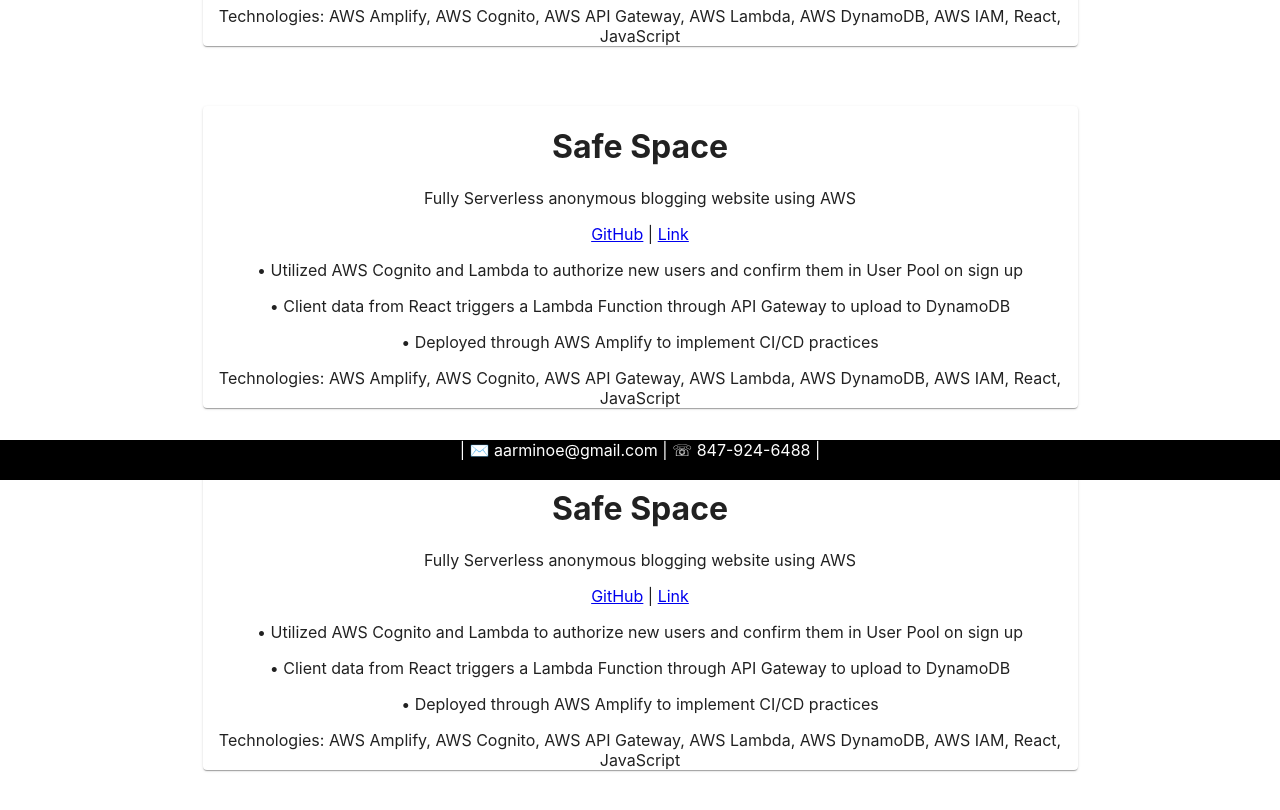
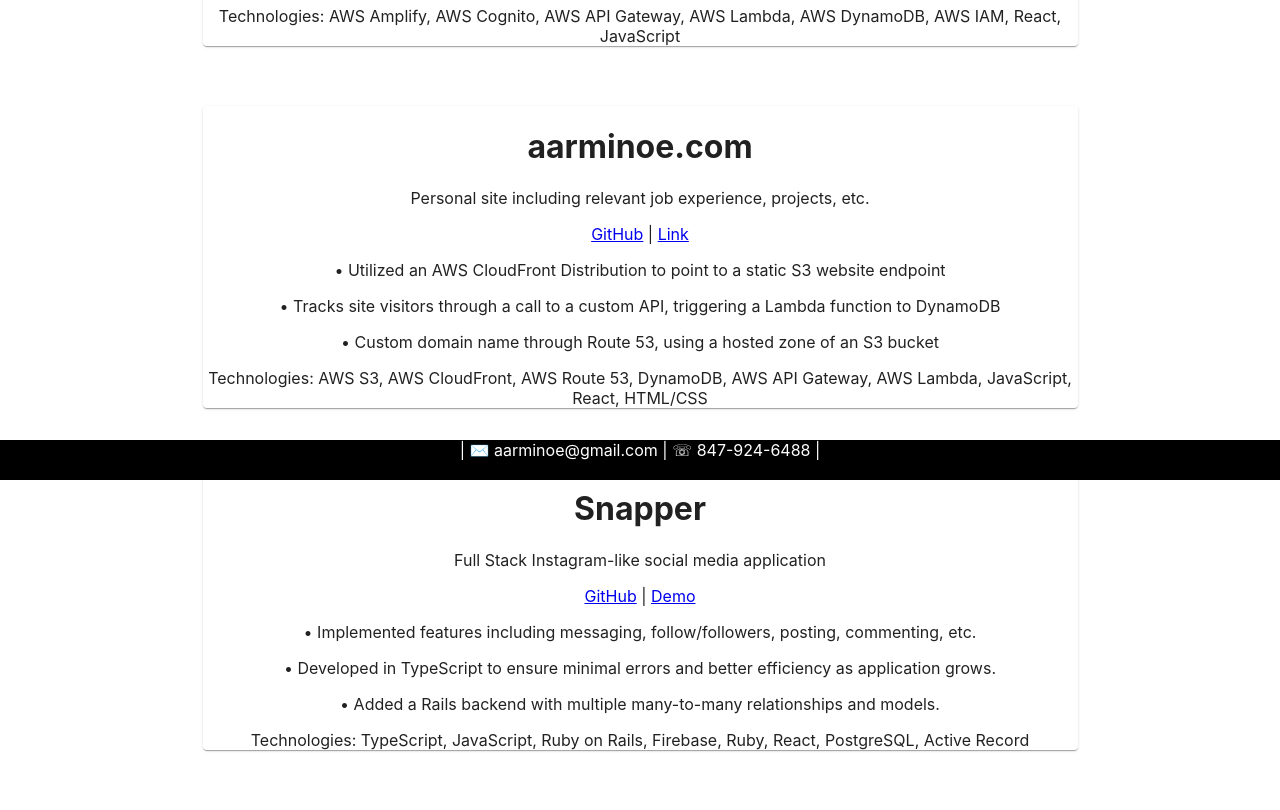
Before and after one commit to aarminoe/personal-site, a React (Create React App) app: page /projects in a window 1280 px wide. Shown: the part 320-1130 px from the top of the page. Built offline with nearby package versions, Linux system fonts and the light colour scheme; no server answers.

Commit message:
updated project info on projects page

```diff
--- a/src/App.css
+++ b/src/App.css
@@ -113,7 +113,12 @@
 .about-me-page{
   margin-top: -50px;
 }
+
 .navbar{
   margin-left: auto;
   margin-right: auto;
 }
+
+.projects-page{
+  margin-bottom: 150px;
+}
--- a/src/Projects.js
+++ b/src/Projects.js
@@ -4,7 +4,7 @@
 
 function Projects() {
     return(
-        <div>
+        <div className="projects-page">
             <Card className="single-project">
                 <h1>Safe Space</h1>
                 <p>Fully Serverless anonymous blogging website using AWS</p>
@@ -19,29 +19,30 @@
                 </div>
             </Card>
             <Card className="single-project">
-                <h1>Safe Space</h1>
-                <p>Fully Serverless anonymous blogging website using AWS</p>
-                <Link to='https://github.com/aarminoe/fully-serverless-app-aws'>GitHub</Link> | <Link to ='https://main.d2n54e2sdil7ey.amplifyapp.com/'>Link</Link>
+                <h1>aarminoe.com</h1>
+                <p>Personal site including relevant job experience, projects, etc.</p>
+                <Link to='https://github.com/aarminoe/personal-site'>GitHub</Link> | <Link to ='https://main.d2n54e2sdil7ey.amplifyapp.com/'>Link</Link>
                 <div>
                     <div>
-                        <p>• Utilized AWS Cognito and Lambda to authorize new users and confirm them in User Pool on sign up</p>
-                        <p>• Client data from React triggers a Lambda Function through API Gateway to upload to DynamoDB</p>
-                        <p>• Deployed through AWS Amplify to implement CI/CD practices</p>
+                        <p>• Utilized an AWS CloudFront Distribution to point to a static S3 website endpoint
+</p>
+                        <p>• Tracks site visitors through a call to a custom API, triggering a Lambda function to DynamoDB</p>
+                        <p>• Custom domain name through Route 53, using a hosted zone of an S3 bucket</p>
                     </div>
-                    <div>Technologies: AWS Amplify, AWS Cognito, AWS API Gateway, AWS Lambda, AWS DynamoDB, AWS IAM, React, JavaScript</div>
+                    <div>Technologies: AWS S3, AWS CloudFront, AWS Route 53, DynamoDB, AWS API Gateway, AWS Lambda, JavaScript, React, HTML/CSS</div>
                 </div>
             </Card>
             <Card className="single-project">
-                <h1>Safe Space</h1>
-                <p>Fully Serverless anonymous blogging website using AWS</p>
-                <Link to='https://github.com/aarminoe/fully-serverless-app-aws'>GitHub</Link> | <Link to ='https://main.d2n54e2sdil7ey.amplifyapp.com/'>Link</Link>
+                <h1>Snapper</h1>
+                <p>Full Stack Instagram-like social media application</p>
+                <Link to='https://github.com/aarminoe/Snapper'>GitHub</Link> | <Link to ='https://www.youtube.com/watch?v=Izm94TtfT1w'>Demo</Link>
                 <div>
                     <div>
-                        <p>• Utilized AWS Cognito and Lambda to authorize new users and confirm them in User Pool on sign up</p>
-                        <p>• Client data from React triggers a Lambda Function through API Gateway to upload to DynamoDB</p>
-                        <p>• Deployed through AWS Amplify to implement CI/CD practices</p>
+                        <p>• Implemented features including messaging, follow/followers, posting, commenting, etc.</p>
+                        <p>• Developed in TypeScript to ensure minimal errors and better efficiency as application grows.</p>
+                        <p>• Added a Rails backend with multiple many-to-many relationships and models.</p>
                     </div>
-                    <div>Technologies: AWS Amplify, AWS Cognito, AWS API Gateway, AWS Lambda, AWS DynamoDB, AWS IAM, React, JavaScript</div>
+                    <div> Technologies: TypeScript, JavaScript, Ruby on Rails, Firebase, Ruby, React, PostgreSQL, Active Record</div>
                 </div>
             </Card>
         </div>
```
